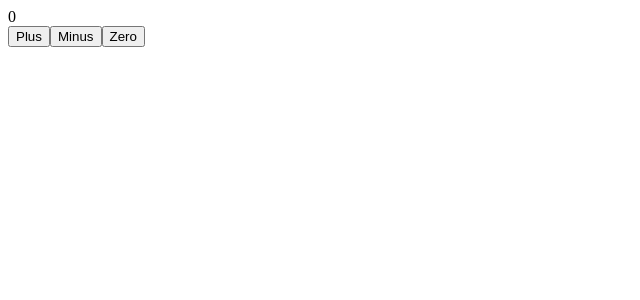
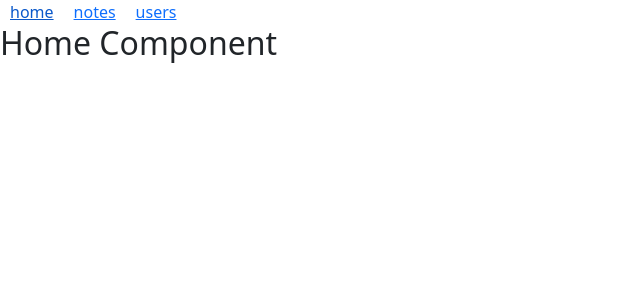
Before and after one commit to IndiraRamalingam/React_Daily_Practice, a React (Create React App) app: page / in a window 1280 px wide. Shown: the top 300 px of the page, without its empty margins (0-640 px from the left). Built offline with nearby package versions, Linux system fonts and the light colour scheme.

Commit message:
without react router

```diff
--- a/src/App.js
+++ b/src/App.js
@@ -1,46 +1,74 @@
+//Without React Router
 
-//useState hook
+import React, { useState } from 'react'
 
-// import React from 'react'
-// import { useState } from 'react'
-//
-// function App() {
-// const [counter,setCounter] = useState(0)
-//
-// setTimeout(
-//     ()=>setCounter(counter+1),1000
-// );
-//   return (
-//     <div>{counter}</div>
-//   )
-// }
-//
-// export default App
-
-import React from 'react'
-import { useState } from 'react'
-
-function App() {
-const [counter,setCounter] = useState(0)
-
-const handleClickPlus = ()=>{
-    setCounter(counter+1)
-}
-const handleClickMinus = ()=>{
-    setCounter(counter-1)
-}
-const handleClickZero = ()=>{
-    setCounter(0)
-}
-
-  return (
+function Home()
+{
+  return(
     <div>
-    <div>{counter}</div>
-    <button onClick={handleClickPlus}>Plus</button>
-    <button onClick={handleClickMinus}>Minus</button>
-    <button onClick={handleClickZero}>Zero</button>
+      <h2>Home Component</h2>
     </div>
   )
 }
 
+function Notes()
+{
+  return(
+    <div>
+      <h2>Notes Component</h2>
+    </div>
+  )
+}
+
+function Users()
+{
+  return(
+    <div>
+      <h2>Users Component</h2>
+    </div>
+  )
+}
+
+function App() {
+
+  const [page,setPage]=useState('home');
+
+  const content =() =>{
+    if(page =='home')
+    {
+      return <Home />
+    }
+    else if(page == 'notes')
+    {
+      return < Notes />
+    }
+    else{
+      return <Users />
+    }
+  }
+
+const toPage=(page)=>(event)=>
+{
+  event.preventDefault();
+  setPage(page);
+}
+
+  const padding={
+    padding:10
+  };
+
+  return (
+    <div>
+      <a href='' style={padding}  onClick={toPage('home')}>home</a>
+      <a href='' style={padding} onClick={toPage('notes')}>notes</a>
+      <a href='' style={padding} onClick={toPage('users')}>users</a>
+
+      { content() }
+
+    </div>
+
+
+  )
+}
+
 export default App
--- a/src/index.js
+++ b/src/index.js
@@ -1,6 +1,7 @@
 import React from 'react';
 import ReactDOM from 'react-dom/client';
 import App from './App';
+import 'bootstrap/dist/css/bootstrap.css';
 
 
 // const root = ReactDOM.createRoot(document.getElementById('root'));
```
